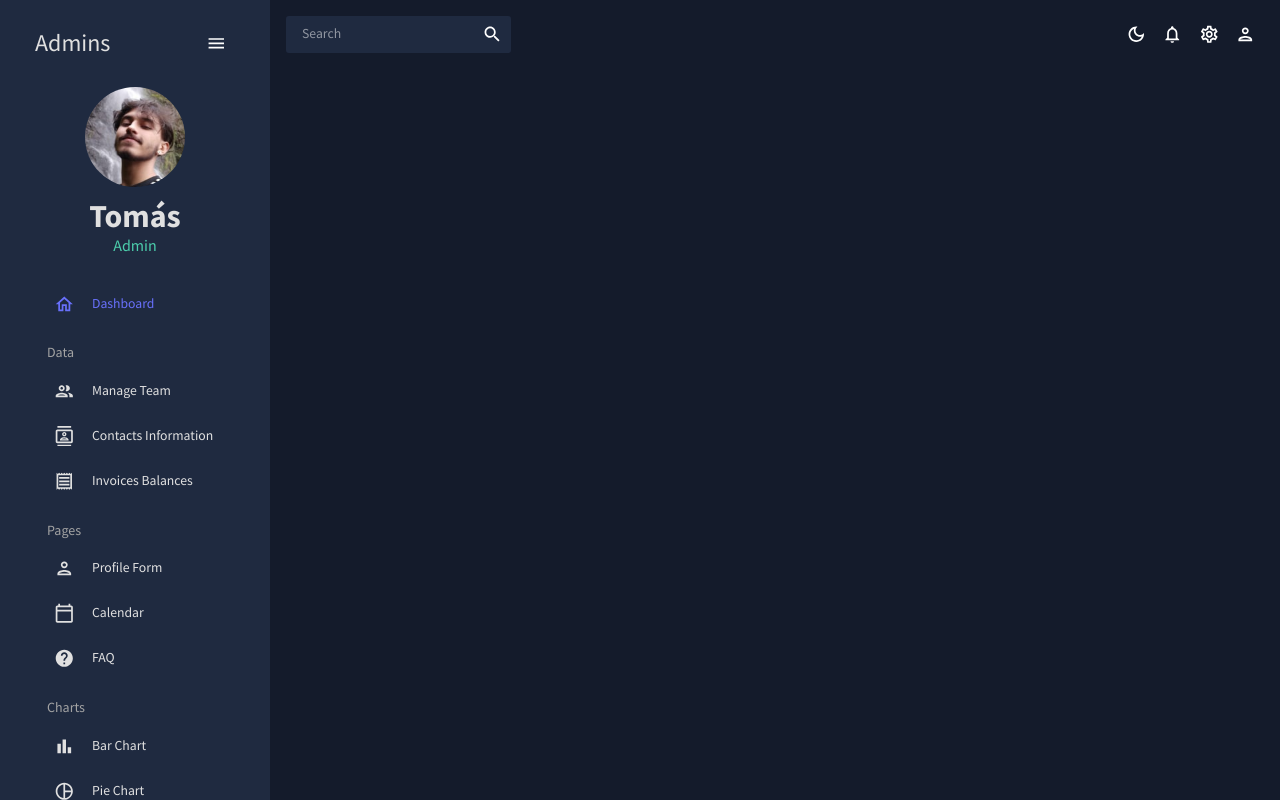
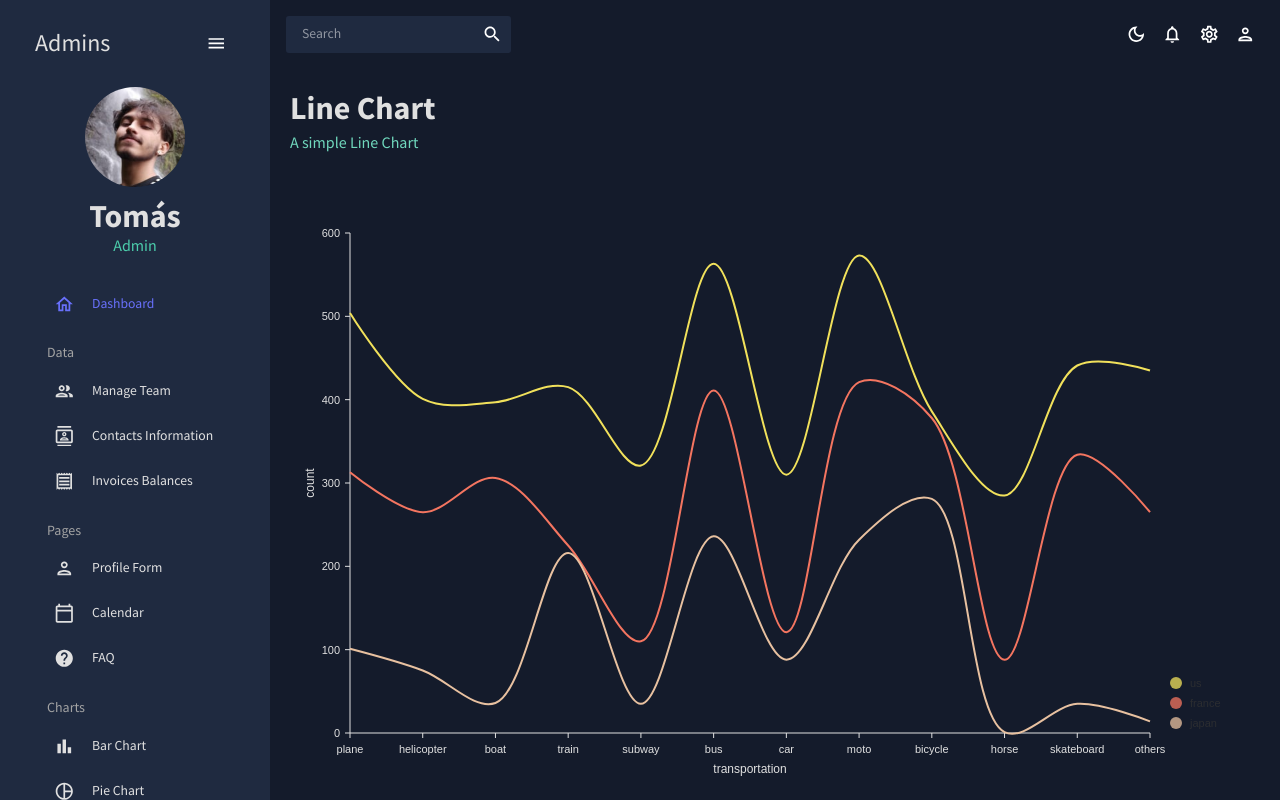
Before and after one commit to Tomasrv333/react-dashboard, a React (Create React App) app: page /line in a window 1280 px wide. Built offline with nearby package versions, Linux system fonts and the light colour scheme.

Commit message:
Line Chart upload

```diff
--- a/src/App.js
+++ b/src/App.js
@@ -10,7 +10,7 @@
 import Contacts from "./scenes/contacts";
 import Bar from "./scenes/bar";
 import Form from "./scenes/form";
-// import Line from "./scenes/line";
+import Line from "./scenes/line";
 import Pie from "./scenes/pie";
 import FAQ from "./scenes/faq";
 // import Geography from "./scenes/geography";
@@ -35,7 +35,7 @@
               <Route path="/form" element={<Form />} />
               <Route path="/bar" element={<Bar />} />
               <Route path="/pie" element={<Pie />} />
-              {/* <Route path="/line" element={<Line />} /> */}
+              <Route path="/line" element={<Line />} />
               <Route path="/faq" element={<FAQ />} />
               {/* <Route path="/geography" element={<Geography />} /> */}
               <Route path="/calendar" element={<Calendar />} />
--- /dev/null
+++ b/src/components/LineChart.jsx
@@ -0,0 +1,117 @@
+import { useTheme } from "@mui/material";
+import { ResponsiveLine } from "@nivo/line";
+import { tokens } from "../theme";
+import { mockLineData as data } from "../data/mockData";
+
+const LineChart = ({ isDashboard = false }) => {
+    const theme = useTheme();
+    const colors = tokens(theme.palette.mode);
+
+    return (
+        <ResponsiveLine
+        data={data}
+        theme={{
+            axis: {
+                domain: {
+                    line: {
+                        stroke: colors.grey[100]
+                    }
+                },
+                legend: {
+                    text: {
+                        fill: colors.grey[100]
+                    }
+                },
+                ticks: {
+                    line: {
+                        stroke: colors.grey[100],
+                        strokeWidth: 1
+                    },
+                    text: {
+                        fill: colors.grey[100]
+                    }
+                }
+            },
+            legend: {
+                text: {
+                    fill: colors.grey[100]
+                }
+            },
+            tooltip: {
+                container: {
+                    color: colors.primary[500]
+                }
+            }
+        }}
+        colors={isDashboard ? { datum: "color" } : { scheme: "nivo" }}
+        margin={{ top: 50, right: 110, bottom: 50, left: 60 }}
+        xScale={{ type: 'point' }}
+        yScale={{
+            type: 'linear',
+            min: 'auto',
+            max: 'auto',
+            stacked: true,
+            reverse: false
+        }}
+        yFormat=" >-.2f"
+        curve="catmullRom"
+        axisTop={null}
+        axisRight={null}
+        axisBottom={{
+            orient: 'bottom',
+            tickSize: 5,
+            tickPadding: 5,
+            tickRotation: 0,
+            legend: isDashboard ? undefined : 'transportation',
+            legendOffset: 36,
+            legendPosition: 'middle'
+        }}
+        axisLeft={{
+            orient: 'left',
+            tickValues: 5,
+            tickSize: 5,
+            tickPadding: 5,
+            tickRotation: 0,
+            legend: isDashboard ? undefined : 'count',
+            legendOffset: -40,
+            legendPosition: 'middle'
+        }}
+        enableGridX={false}
+        enableGridY={false}
+        pointSize={10}
+        pointColor={{ theme: 'background' }}
+        pointBorderWidth={2}
+        pointBorderColor={{ from: 'serieColor' }}
+        pointLabelYOffset={-12}
+        useMesh={true}
+        legends={[
+            {
+                anchor: 'bottom-right',
+                direction: 'column',
+                justify: false,
+                translateX: 100,
+                translateY: 0,
+                itemsSpacing: 0,
+                itemDirection: 'left-to-right',
+                itemWidth: 80,
+                itemHeight: 20,
+                itemOpacity: 0.75,
+                symbolSize: 12,
+                symbolShape: 'circle',
+                symbolBorderColor: 'rgba(0, 0, 0, .5)',
+                effects: [
+                    {
+                        on: 'hover',
+                        style: {
+                            itemBackground: 'rgba(0, 0, 0, .03)',
+                            itemOpacity: 1
+                        }
+                    }
+                ]
+            }
+        ]}
+    />
+    )
+}
+
+export default LineChart;
--- a/src/components/PieChart.jsx
+++ b/src/components/PieChart.jsx
@@ -10,6 +10,34 @@
     return (
         <ResponsivePie
         data={data}
+        theme={{
+            axis: {
+                domain: {
+                    line: {
+                        stroke: colors.grey[100]
+                    }
+                },
+                legend: {
+                    text: {
+                        fill: colors.grey[100]
+                    }
+                },
+                ticks: {
+                    line: {
+                        stroke: colors.grey[100],
+                        strokeWidth: 1
+                    },
+                    text: {
+                        fill: colors.grey[100]
+                    }
+                }
+            },
+            legends: {
+                text: {
+                    fill: colors.grey[100]
+                }
+            }
+        }}
         margin={{ top: 40, right: 80, bottom: 80, left: 80 }}
         innerRadius={0.5}
         padAngle={0.7}
@@ -24,7 +52,7 @@
             ]
         }}
         arcLinkLabelsSkipAngle={10}
-        arcLinkLabelsTextColor="#333333"
+        arcLinkLabelsTextColor={colors.grey[100]}
         arcLinkLabelsThickness={2}
         arcLinkLabelsColor={{ from: 'color' }}
         enableArcLabels={false}
@@ -58,56 +86,6 @@
                 spacing: 10
             }
         ]}
-        fill={[
-            {
-                match: {
-                    id: 'ruby'
-                },
-                id: 'dots'
-            },
-            {
-                match: {
-                    id: 'c'
-                },
-                id: 'dots'
-            },
-            {
-                match: {
-                    id: 'go'
-                },
-                id: 'dots'
-            },
-            {
-                match: {
-                    id: 'python'
-                },
-                id: 'dots'
-            },
-            {
-                match: {
-                    id: 'scala'
-                },
-                id: 'lines'
-            },
-            {
-                match: {
-                    id: 'lisp'
-                },
-                id: 'lines'
-            },
-            {
-                match: {
-                    id: 'elixir'
-                },
-                id: 'lines'
-            },
-            {
-                match: {
-                    id: 'javascript'
-                },
-                id: 'lines'
-            }
-        ]}
         legends={[
             {
                 anchor: 'bottom',
--- /dev/null
+++ b/src/scenes/line/index.jsx
@@ -0,0 +1,16 @@
+import { Box } from "@mui/material";
+import Header from "../../components/Header";
+import LineChart from "../../components/LineChart";
+
+const Line = () => {
+    return (
+        <Box m="20px">
+            <Header title="Line Chart" subtitle="A simple Line Chart" />
+            <Box height="75vh">
+                <LineChart />
+            </Box>
+        </Box>
+    )
+}
+
+export default Line;
```
